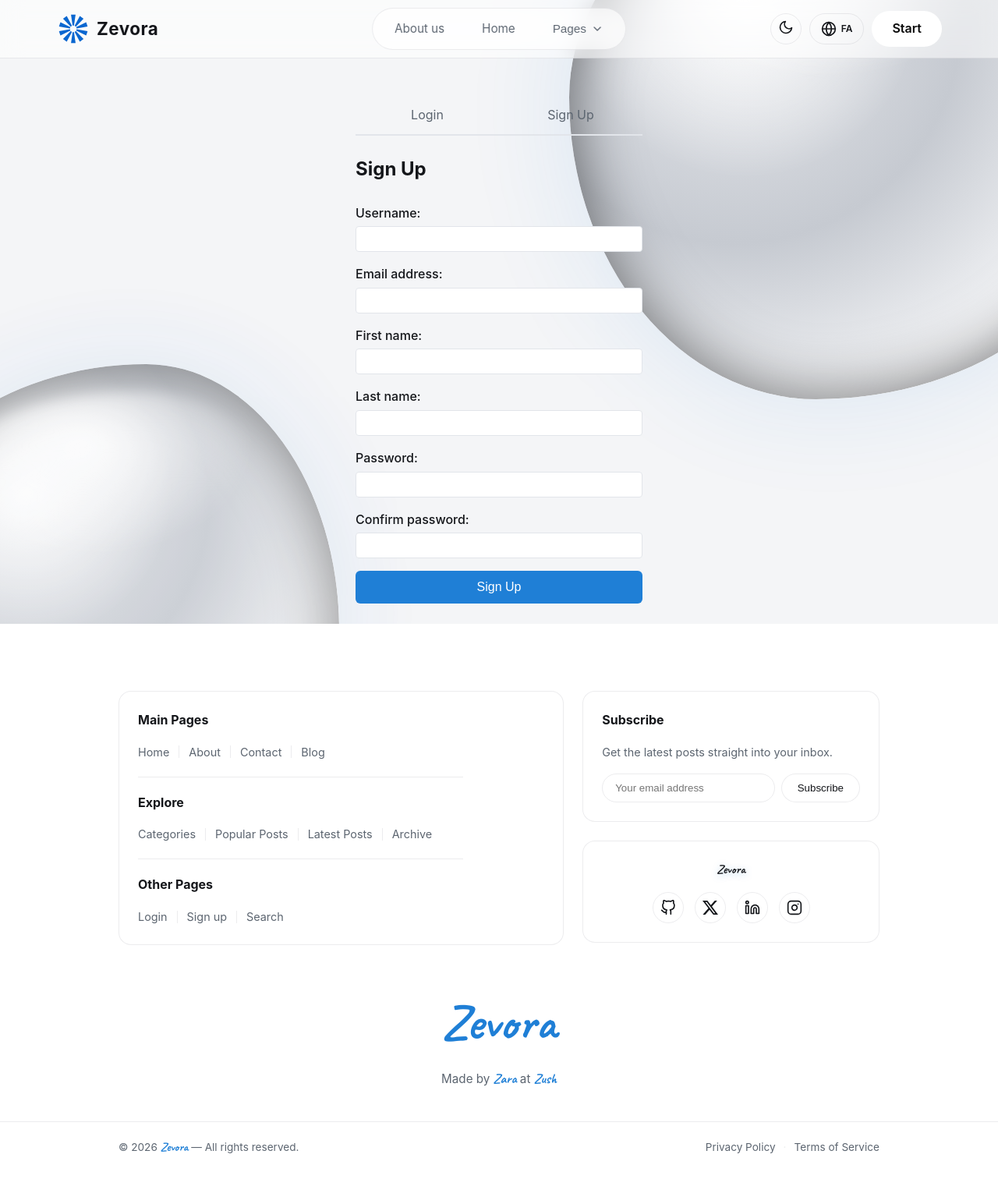
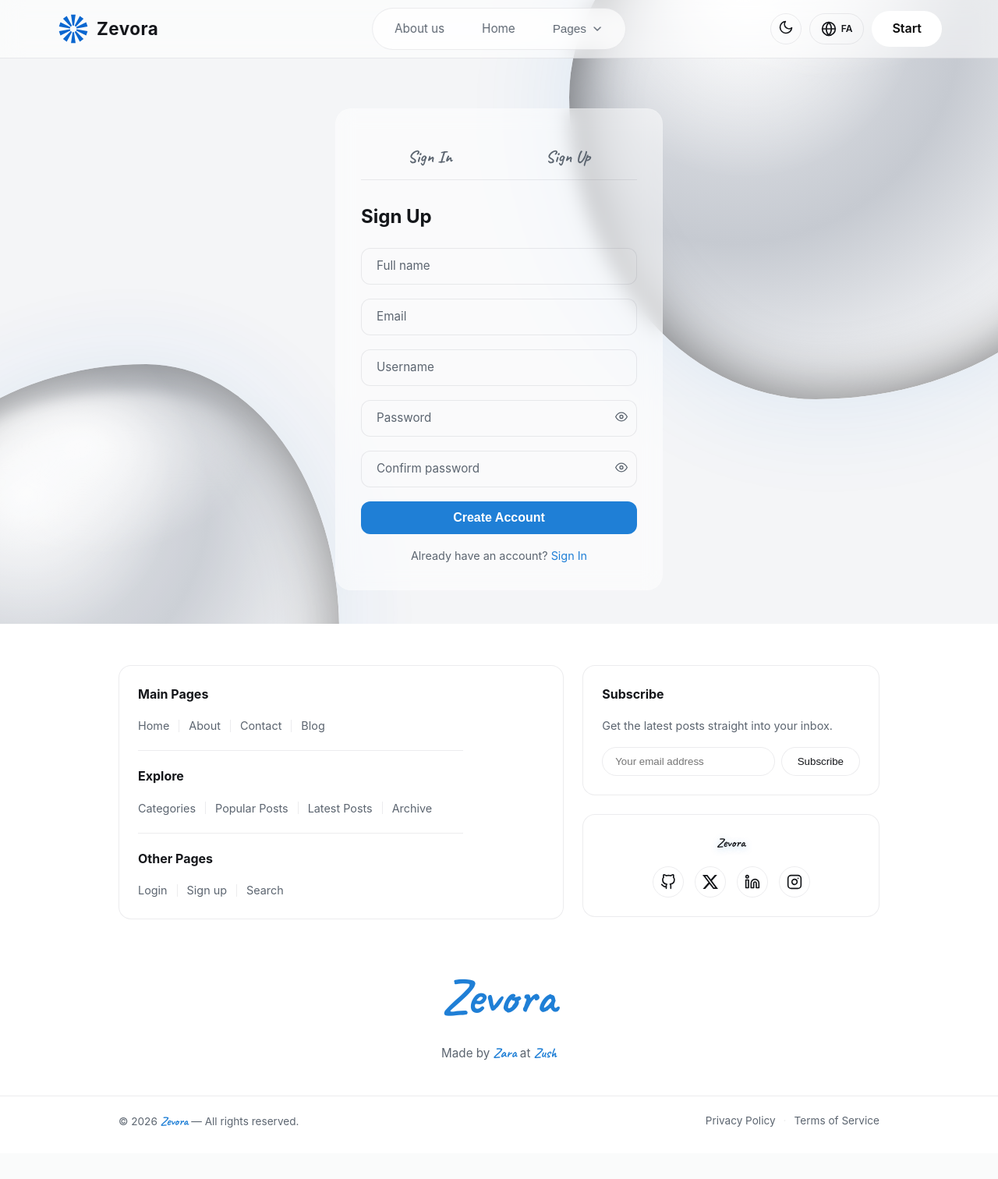
Before and after one commit to zarrush/django-blog, a Django app: template accounts/templates/accounts/auth.html in a window 1280 px wide. Shown: the whole page at 78% size. After the commit the page ends 1446 px from the top, so only its background shows below. Run offline with Django 4.2, Linux system fonts and the light colour scheme; the template is opened without the code that fills it: values that come from a table or form of the project are taken from there, others are empty; tables that the repository leaves empty hold one stand-in row (values such as "Sample post"); parts of the project's set-up code (start-up, migrations or seed data) failed here and were passed over.

Commit message:
feat(accounts): complete sign in/up pages

```diff
--- a/accounts/forms.py
+++ b/accounts/forms.py
@@ -1,13 +1,19 @@
-"""Authentication forms: signup with full name, login with username + email + password."""
+"""Authentication forms: Sign In (identifier+pass), Sign Up (full name first)."""
 from django import forms
+from django.db.models import Q
 from django.utils.translation import gettext_lazy as _
 
 from .models import User
 
 
 class SignupForm(forms.ModelForm):
-    """Registration: username, email, full name and password."""
+    """Registration: full name, email, username, password x2."""
 
+    full_name = forms.CharField(
+        label=_("Full name"),
+        max_length=150,
+        widget=forms.TextInput(attrs={"autocomplete": "name"}),
+    )
     password1 = forms.CharField(
         label=_("Password"),
         widget=forms.PasswordInput(attrs={"autocomplete": "new-password"}),
@@ -19,14 +25,13 @@ class SignupForm(forms.ModelForm):
 
     class Meta:
         model = User
-        fields = ("username", "email", "first_name", "last_name")
+        fields = ("email", "username")
         widgets = {
+            "email": forms.EmailInput(attrs={"autocomplete": "email"}),
             "username": forms.TextInput(attrs={"autocomplete": "username"}),
-            "email": forms.EmailInput(attrs={"autocomplete": "email"}),
         }
 
-    # ترتیب نمایش فیلدها (پسوردها آخر)
-    field_order = ("username", "email", "first_name", "last_name", "password1", "password2")
+    field_order = ("full_name", "email", "username", "password1", "password2")
 
     def clean_email(self):
         email = self.cleaned_data.get("email")
@@ -45,21 +50,20 @@ class SignupForm(forms.ModelForm):
     def save(self, commit=True):
         user = super().save(commit=False)
         user.set_password(self.cleaned_data["password1"])
+        parts = self.cleaned_data["full_name"].split()
+        user.first_name = parts[0] if parts else ""
+        user.last_name = " ".join(parts[1:]) if len(parts) > 1 else ""
         if commit:
             user.save()
         return user
 
 
 class LoginForm(forms.Form):
-    """Login requires all three: username + email + password."""
+    """Sign in with email OR username + password."""
 
-    username = forms.CharField(
-        label=_("Username"),
-        widget=forms.TextInput(attrs={"autofocus": True, "autocomplete": "username"}),
-    )
-    email = forms.EmailField(
-        label=_("Email"),
-        widget=forms.EmailInput(attrs={"autocomplete": "email"}),
+    identifier = forms.CharField(
+        label=_("Email or username"),
+        widget=forms.TextInput(attrs={"autofocus": True}),
     )
     password = forms.CharField(
         label=_("Password"),
@@ -68,17 +72,16 @@ class LoginForm(forms.Form):
 
     def clean(self):
         cleaned = super().clean()
-        username = cleaned.get("username")
-        email = cleaned.get("email")
+        ident = (cleaned.get("identifier") or "").strip()
         password = cleaned.get("password")
-        if not (username and email and password):
+        if not ident or not password:
             return cleaned
         try:
-            user = User.objects.get(username__iexact=username, email__iexact=email)
+            user = User.objects.get(Q(username__iexact=ident) | Q(email__iexact=ident))
         except User.DoesNotExist:
-            raise forms.ValidationError(_("Invalid username, email or password."))
+            raise forms.ValidationError(_("Invalid credentials."))
         if not user.check_password(password):
-            raise forms.ValidationError(_("Invalid username, email or password."))
+            raise forms.ValidationError(_("Invalid credentials."))
         self.user = user
         return cleaned
 
--- a/accounts/templates/accounts/auth.html
+++ b/accounts/templates/accounts/auth.html
@@ -1,65 +1,113 @@
 {% extends "blog/base.html" %}
 {% load i18n %}
+
+{% block title %}{% trans "Sign In" %} / {% trans "Sign Up" %}{% endblock %}
 
 {% block content %}
 <div class="auth-container">
   <div class="auth-tabs">
-    <a href="?tab=login" class="auth-tab {% if active_tab == 'login' %}active{% endif %}">
-      {% trans "Login" %}
-    </a>
-    <a href="?tab=signup" class="auth-tab {% if active_tab == 'signup' %}active{% endif %}">
-      {% trans "Sign Up" %}
-    </a>
+    <a href="?tab=login" class="auth-tab {% if active_tab == 'login' %}active{% endif %}">{% trans "Sign In" %}</a>
+    <a href="?tab=signup" class="auth-tab {% if active_tab == 'signup' %}active{% endif %}">{% trans "Sign Up" %}</a>
   </div>
 
   {% if active_tab == 'login' %}
     <form method="post" class="auth-form">
       {% csrf_token %}
-      <h2>{% trans "Login" %}</h2>
-      {% for field in form_login %}
-        <div class="form-field">
-          {{ field.label_tag }}
-          {{ field }}
-          {% for error in field.errors %}
-            <span class="error">{{ error }}</span>
-          {% endfor %}
-        </div>
-      {% endfor %}
+      <h2>{% trans "Sign In" %}</h2>
+
       {% if form_login.non_field_errors %}
-        <div class="non-field-errors">
-          {% for error in form_login.non_field_errors %}
-            <span class="error">{{ error }}</span>
-          {% endfor %}
-        </div>
+        <div class="auth-errors">{% for e in form_login.non_field_errors %}<span>{{ e }}</span>{% endfor %}</div>
       {% endif %}
-      <button type="submit" name="login" class="btn btn-primary">
-        {% trans "Login" %}
-      </button>
+
+      <div class="float-field">
+        <input type="text" id="li-identifier" name="identifier" placeholder=" "
+               value="{{ form_login.identifier.value|default:'' }}" required>
+        <label for="li-identifier">{% trans "Email or username" %}</label>
+      </div>
+
+      <div class="float-field has-eye">
+        <input type="password" id="login-pass" name="password" placeholder=" "
+               autocomplete="current-password" required>
+        <label for="login-pass">{% trans "Password" %}</label>
+        <button type="button" class="eye-btn" data-target="login-pass" aria-label="{% trans 'Show password' %}">
+          <svg class="icon icon--sm eye-open" viewBox="0 0 24 24"><path d="M1 12s4-8 11-8 11 8 11 8-4 8-11 8-11-8-11-8z"/><circle cx="12" cy="12" r="3"/></svg>
+          <svg class="icon icon--sm eye-closed" viewBox="0 0 24 24"><path d="M17.94 17.94A10.07 10.07 0 0 1 12 20c-7 0-11-8-11-8a18.45 18.45 0 0 1 5.06-5.94M9.9 4.24A9.12 9.12 0 0 1 12 4c7 0 11 8 11 8a18.5 18.5 0 0 1-2.16 3.19m-6.72-1.07a3 3 0 1 1-4.24-4.24"/><line x1="1" y1="1" x2="23" y2="23"/></svg>
+        </button>
+      </div>
+
+      <a class="forgot-link" href="{% url 'accounts:password_reset' %}">{% trans "Forgot password?" %}</a>
+      <button type="submit" name="login" class="btn-auth">{% trans "Sign In" %}</button>
+      <p class="auth-switch">{% trans "Don't have an account?" %} <a href="?tab=signup">{% trans "Sign Up" %}</a></p>
     </form>
+
   {% else %}
     <form method="post" class="auth-form">
       {% csrf_token %}
       <h2>{% trans "Sign Up" %}</h2>
-      {% for field in form_signup %}
-        <div class="form-field">
-          {{ field.label_tag }}
-          {{ field }}
-          {% for error in field.errors %}
-            <span class="error">{{ error }}</span>
-          {% endfor %}
-        </div>
-      {% endfor %}
+
       {% if form_signup.non_field_errors %}
-        <div class="non-field-errors">
-          {% for error in form_signup.non_field_errors %}
-            <span class="error">{{ error }}</span>
-          {% endfor %}
-        </div>
+        <div class="auth-errors">{% for e in form_signup.non_field_errors %}<span>{{ e }}</span>{% endfor %}</div>
       {% endif %}
-      <button type="submit" name="signup" class="btn btn-primary">
-        {% trans "Sign Up" %}
-      </button>
+
+      <div class="float-field">
+        <input type="text" id="su-name" name="full_name" placeholder=" "
+               value="{{ form_signup.full_name.value|default:'' }}" required>
+        <label for="su-name">{% trans "Full name" %}</label>
+      </div>
+      {% for e in form_signup.full_name.errors %}<span class="field-error">{{ e }}</span>{% endfor %}
+
+      <div class="float-field">
+        <input type="email" id="su-email" name="email" placeholder=" "
+               value="{{ form_signup.email.value|default:'' }}" autocomplete="email" required>
+        <label for="su-email">{% trans "Email" %}</label>
+      </div>
+      {% for e in form_signup.email.errors %}<span class="field-error">{{ e }}</span>{% endfor %}
+
+      <div class="float-field">
+        <input type="text" id="su-user" name="username" placeholder=" "
+               value="{{ form_signup.username.value|default:'' }}" autocomplete="username" required>
+        <label for="su-user">{% trans "Username" %}</label>
+      </div>
+      {% for e in form_signup.username.errors %}<span class="field-error">{{ e }}</span>{% endfor %}
+
+      <div class="float-field has-eye">
+        <input type="password" id="signup-pass1" name="password1" placeholder=" "
+               autocomplete="new-password" required>
+        <label for="signup-pass1">{% trans "Password" %}</label>
+        <button type="button" class="eye-btn" data-target="signup-pass1" aria-label="{% trans 'Show password' %}">
+          <svg class="icon icon--sm eye-open" viewBox="0 0 24 24"><path d="M1 12s4-8 11-8 11 8 11 8-4 8-11 8-11-8-11-8z"/><circle cx="12" cy="12" r="3"/></svg>
+          <svg class="icon icon--sm eye-closed" viewBox="0 0 24 24"><path d="M17.94 17.94A10.07 10.07 0 0 1 12 20c-7 0-11-8-11-8a18.45 18.45 0 0 1 5.06-5.94M9.9 4.24A9.12 9.12 0 0 1 12 4c7 0 11 8 11 8a18.5 18.5 0 0 1-2.16 3.19m-6.72-1.07a3 3 0 1 1-4.24-4.24"/><line x1="1" y1="1" x2="23" y2="23"/></svg>
+        </button>
+      </div>
+      {% for e in form_signup.password1.errors %}<span class="field-error">{{ e }}</span>{% endfor %}
+
+      <div class="float-field has-eye">
+        <input type="password" id="signup-pass2" name="password2" placeholder=" "
+               autocomplete="new-password" required>
+        <label for="signup-pass2">{% trans "Confirm password" %}</label>
+        <button type="button" class="eye-btn" data-target="signup-pass2" aria-label="{% trans 'Show password' %}">
+          <svg class="icon icon--sm eye-open" viewBox="0 0 24 24"><path d="M1 12s4-8 11-8 11 8 11 8-4 8-11 8-11-8-11-8z"/><circle cx="12" cy="12" r="3"/></svg>
+          <svg class="icon icon--sm eye-closed" viewBox="0 0 24 24"><path d="M17.94 17.94A10.07 0 0 1 12 20c-7 0-11-8-11-8a18.45 18.45 0 0 1 5.06-5.94M9.9 4.24A9.12 9.12 0 0 1 12 4c7 0 11 8 11 8a18.5 18.5 0 0 1-2.16 3.19m-6.72-1.07a3 3 0 1 1-4.24-4.24"/><line x1="1" y1="1" x2="23" y2="23"/></svg>
+        </button>
+      </div>
+      {% for e in form_signup.password2.errors %}<span class="field-error">{{ e }}</span>{% endfor %}
+
+      <button type="submit" name="signup" class="btn-auth">{% trans "Create Account" %}</button>
+      <p class="auth-switch">{% trans "Already have an account?" %} <a href="?tab=login">{% trans "Sign In" %}</a></p>
     </form>
   {% endif %}
 </div>
+
+<script>
+  document.addEventListener('DOMContentLoaded', function () {
+    document.querySelectorAll('.eye-btn').forEach(function (btn) {
+      btn.addEventListener('click', function () {
+        var input = document.getElementById(btn.dataset.target);
+        var show = input.type === 'password';
+        input.type = show ? 'text' : 'password';
+        btn.classList.toggle('showing', show);
+      });
+    });
+  });
+</script>
 {% endblock %}
--- a/accounts/urls.py
+++ b/accounts/urls.py
@@ -1,13 +1,16 @@
 """Accounts URLs: auth page and email confirmation."""
-
 from django.urls import path
 
 from . import views
-
+from django.contrib.auth import views as auth_views
 app_name = "accounts"
 
 urlpatterns = [
     path("", views.auth_view, name="auth"),
     path("confirm/<str:token>/", views.confirm_email, name="confirm_email"),
     path("logout/", views.logout_view, name="logout"),
+    path("password-reset/", auth_views.PasswordResetView.as_view(template_name="accounts/password_reset.html"), name="password_reset"),
+    path("password-reset/done/", auth_views.PasswordResetDoneView.as_view(template_name="accounts/password_reset_done.html"), name="password_reset_done"),
+    path("password-reset/confirm/<uidb64>/<token>/", auth_views.PasswordResetConfirmView.as_view(template_name="accounts/password_reset_confirm.html"), name="password_reset_confirm"),
+    path("password-reset/complete/", auth_views.PasswordResetCompleteView.as_view(template_name="accounts/password_reset_complete.html"), name="password_reset_complete"),
 ]
--- /dev/null
+++ b/blog/static/css/auth.css
@@ -0,0 +1,116 @@
+/*
+  auth.css — Sign In / Sign Up pages.
+  Glass card, handwritten tabs, Telegram-style floating labels.
+*/
+
+.auth-container {
+  max-width: 420px;
+  margin: 64px auto;
+  padding: 32px;
+  background: var(--glass);
+  border: 1px solid rgba(255, 255, 255, .14);
+  border-radius: 20px;
+  backdrop-filter: blur(var(--glass-blur));
+  -webkit-backdrop-filter: blur(var(--glass-blur));
+}
+
+/* Tabs — ONLY place with the handwritten font */
+.auth-tabs { display: flex; border-bottom: 1px solid var(--glass-border); margin-bottom: 28px; }
+.auth-tab {
+  flex: 1;
+  text-align: center;
+  padding: 12px;
+  color: var(--muted);
+  text-decoration: none;
+  border-bottom: 2px solid transparent;
+  font-family: "Caveat", cursive;
+  font-size: 1.35rem;
+  transition: color .2s, border-color .2s;
+}
+.auth-tab.active { color: var(--accent); border-bottom-color: var(--accent); }
+
+/* Titles — normal font */
+.auth-form h2, .auth-title { color: var(--text); font-size: 1.5rem; font-weight: 700; margin-bottom: 20px; }
+.auth-hint { color: var(--muted); font-size: .9rem; line-height: 1.6; margin-bottom: 20px; }
+
+/* Floating label fields (Telegram style) */
+.float-field { position: relative; margin-bottom: 18px; }
+.float-field input {
+  width: 100%;
+  padding: 13px 16px;
+  border-radius: 12px;
+  border: 1px solid var(--glass-border);
+  background: rgba(255, 255, 255, .04);
+  color: var(--text);
+  outline: none;
+  font-family: inherit;
+  font-size: .95rem;
+  transition: border-color .2s;
+}
+.float-field input:focus { border-color: var(--accent); }
+.float-field label {
+  position: absolute;
+  inset-inline-start: 14px;
+  top: 50%;
+  transform: translateY(-50%);
+  color: var(--muted);
+  font-size: .95rem;
+  pointer-events: none;
+  padding: 0 6px;
+  border-radius: 4px;
+  transition: top .18s ease, font-size .18s ease, color .18s ease, background-color .18s ease;
+}
+.float-field input:focus + label,
+.float-field input:not(:placeholder-shown) + label {
+  top: 0;
+  font-size: .72rem;
+  color: var(--accent);
+  background: var(--label-bg);
+}
+.float-field.has-eye input { padding-inline-end: 44px; }
+
+/* Eye toggle */
+.eye-btn {
+  position: absolute;
+  inset-inline-end: 12px;
+  top: 50%;
+  transform: translateY(-50%);
+  background: none;
+  border: none;
+  color: var(--muted);
+  cursor: pointer;
+}
+.eye-btn:hover { color: var(--text); }
+.eye-btn .eye-closed { display: none; }
+.eye-btn.showing .eye-closed { display: block; }
+.eye-btn.showing .eye-open { display: none; }
+
+.forgot-link {
+  display: block;
+  text-align: end;
+  font-size: .85rem;
+  color: var(--muted);
+  text-decoration: none;
+  margin: -6px 0 16px;
+}
+.forgot-link:hover { color: var(--accent); }
+
+.btn-auth {
+  width: 100%;
+  padding: 12px;
+  border-radius: 12px;
+  border: none;
+  background: var(--accent);
+  color: #fff;
+  font-weight: 600;
+  font-size: 1rem;
+  cursor: pointer;
+  transition: opacity .2s;
+}
+.btn-auth:hover { opacity: .9; }
+
+.auth-switch { text-align: center; color: var(--muted); font-size: .9rem; margin-top: 16px; }
+.auth-switch a { color: var(--accent); text-decoration: none; }
+.auth-switch a:hover { text-decoration: underline; }
+
+.field-error, .auth-errors span { display: block; color: #ff6b6b; font-size: .8rem; margin: -8px 0 12px; }
--- a/blog/static/css/main.css
+++ b/blog/static/css/main.css
@@ -10,3 +10,4 @@
 @import "components.css";
 @import "layout.css";
 @import "pages.css";
+@import "auth.css";
--- a/blog/static/css/variables.css
+++ b/blog/static/css/variables.css
@@ -29,6 +29,8 @@
   --font-main: "Inter", "Segoe UI", system-ui, sans-serif;
   color-scheme: dark;
 
+  --label-bg: #14171c;
+
   --glass: rgba(255, 255, 255, .05);
   --glass-border: rgba(255, 255, 255, .10);
   --glass-blur: 12px;
@@ -48,6 +50,8 @@ html[dir="rtl"] {
   --accent-soft: rgba(31, 127, 214, .12);
   --error: #dc2626;
 
+  --label-bg: #ffffff;
+
   --blob-hi: rgba(255, 255, 255, .95);
   --blob-mid: #e6e8ec;
   --blob-low: #c6cad1;
```
Also changed, not shown: accounts/templates/accounts/email_confirmation.txt (deleted, +0 -8 lines), accounts/templates/accounts/password_reset.html (added, +13 -0 lines), accounts/templates/accounts/password_reset_complete.html (added, +9 -0 lines), accounts/templates/accounts/password_reset_confirm.html (added, +16 -0 lines), accounts/templates/accounts/password_reset_done.html (added, +9 -0 lines).
